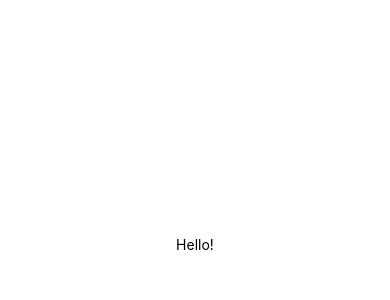
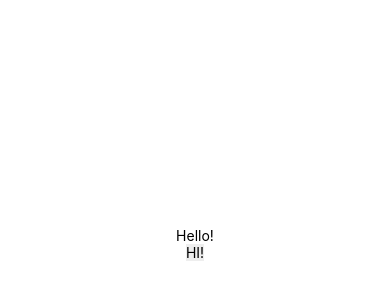
Before and after one commit to ndjndj/MemoApp, a React Native app: screen / in a window 390 px wide. Shown: the part 178-478 px from the top of the page. Built offline with nearby package versions, Linux system fonts and the light colour scheme.

Commit message:
bodytext

```diff
--- a/App.js
+++ b/App.js
@@ -1,12 +1,15 @@
 import { StatusBar } from 'expo-status-bar';
 import React from 'react';
 import { StyleSheet, Text, View } from 'react-native';
+
+import BodyText from './src/elements/BodyText';
 
 export default function App() {
   return (
     <View style={styles.container}>
       <Text>Hello!</Text>
       <StatusBar style="auto" />
+      <BodyText>HI!</BodyText>
     </View>
   );
 }
--- /dev/null
+++ b/src/elements/BodyText.js
@@ -0,0 +1,23 @@
+import React from 'react';
+import { StyleSheet, View, Text } from 'react-native';
+
+class BodyText extends React.Component {
+  render() {
+    return (
+      <View style={styles.text}>
+        <Text>
+          {this.props.children}
+        </Text>
+      </View>
+    );
+  }
+}
+
+const styles = StyleSheet.create({
+  text: {
+    color: '#DDD',
+    backgroundColor: '#eee',
+  },
+});
+
+export default BodyText;
```
Also changed, not shown: .eslintrc.json.
